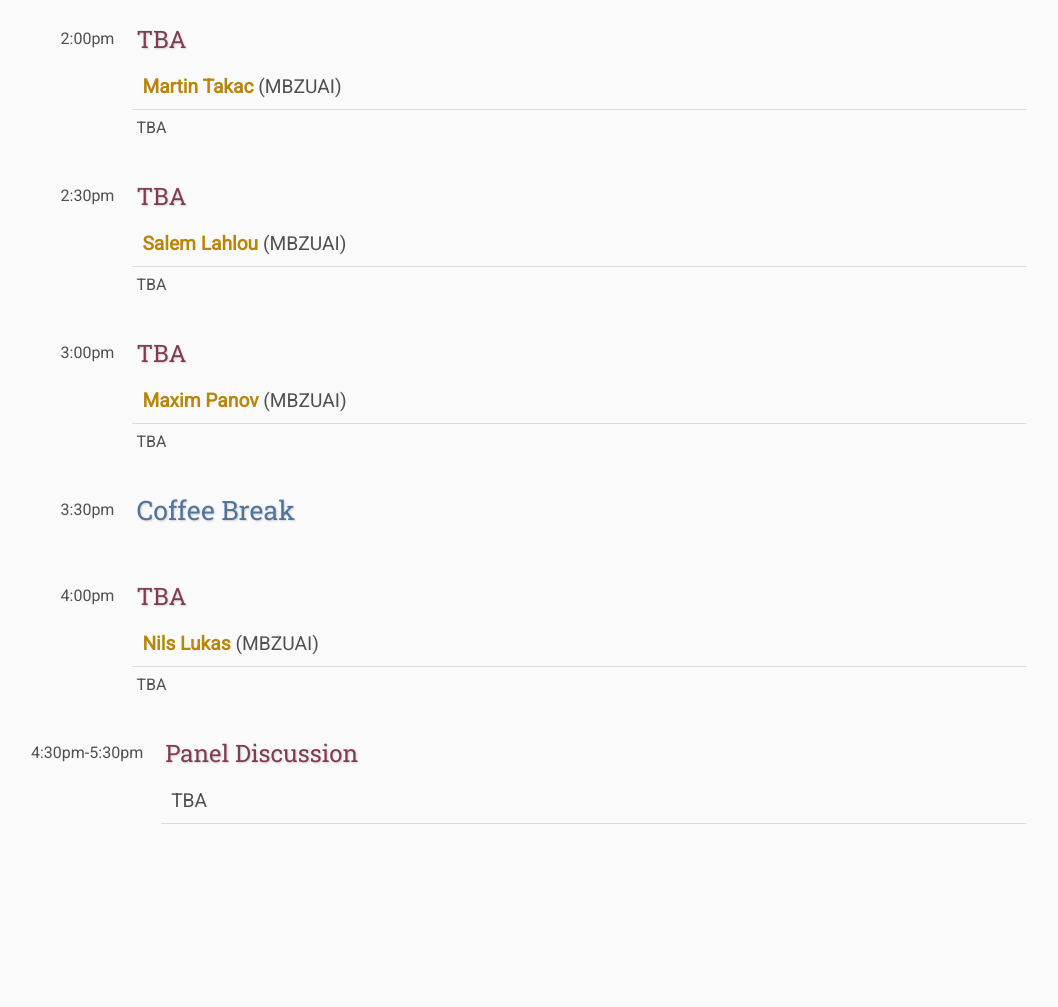
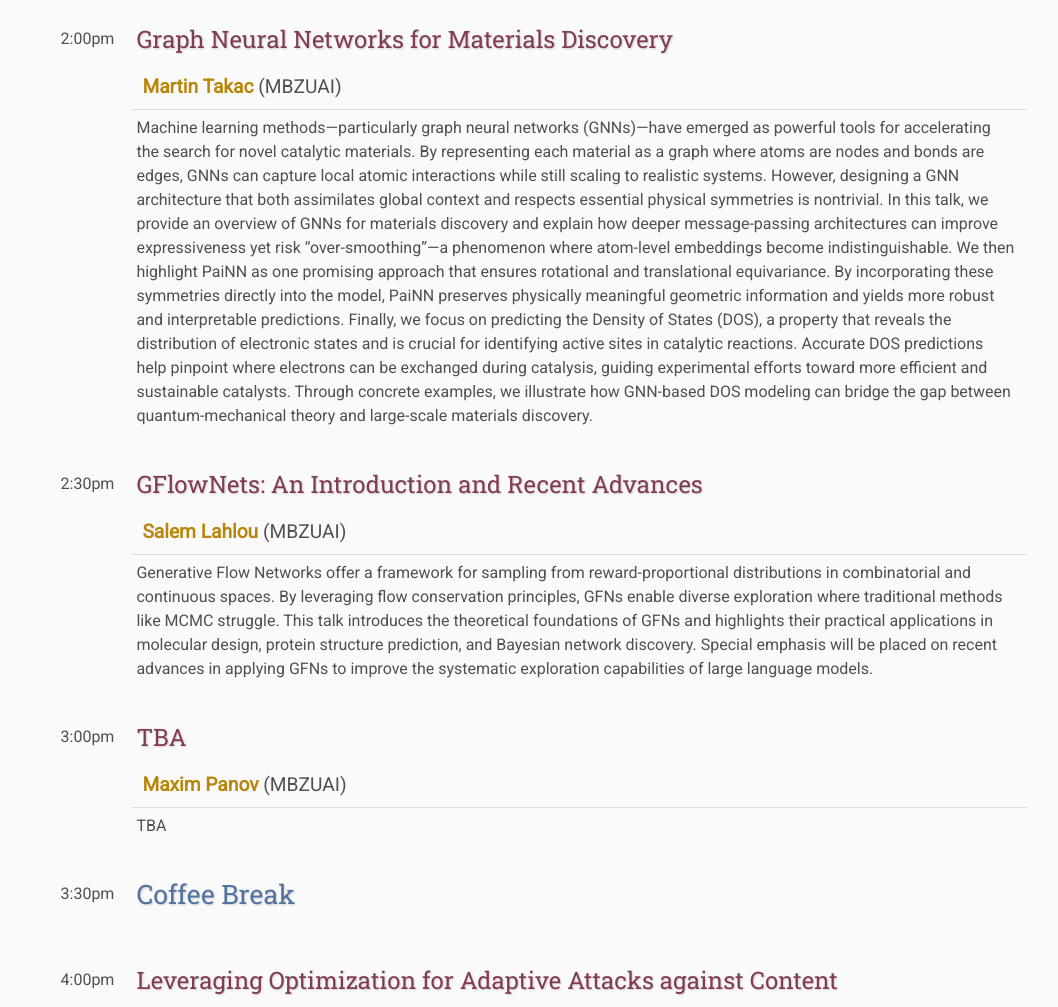
Before and after one commit to mbzuai-hiring/mbzuai-hiring.github.io, a plain HTML site: page day1.html in a window 1280 px wide. Shown: the part 2327-3334 px from the top of the page, without its empty margins (111-1169 px from the left). Before the commit the page ends 3213 px from the top, so only its background shows below. Drawn offline with Linux system fonts and the light colour scheme.

```diff
--- a/day1.html
+++ b/day1.html
@@ -187,7 +187,7 @@
                 2:00pm
             </td>
             <td class="title">
-                TBA
+                Graph Neural Networks for Materials Discovery
             </td>
         </tr>
         <tr>
@@ -197,7 +197,9 @@
         </tr>
         <tr>
             <td class="abstract">
-                TBA
+                Machine learning methods—particularly graph neural networks (GNNs)—have emerged as powerful tools for accelerating the search for novel catalytic materials. By representing each material as a graph where atoms are nodes and bonds are edges, GNNs can capture local atomic interactions while still scaling to realistic systems. However, designing a GNN architecture that both assimilates global context and respects essential physical symmetries is nontrivial.
+                In this talk, we provide an overview of GNNs for materials discovery and explain how deeper message-passing architectures can improve expressiveness yet risk “over-smoothing”—a phenomenon where atom-level embeddings become indistinguishable. We then highlight PaiNN as one promising approach that ensures rotational and translational equivariance. By incorporating these symmetries directly into the model, PaiNN preserves physically meaningful geometric information and yields more robust and interpretable predictions.
+                Finally, we focus on predicting the Density of States (DOS), a property that reveals the distribution of electronic states and is crucial for identifying active sites in catalytic reactions. Accurate DOS predictions help pinpoint where electrons can be exchanged during catalysis, guiding experimental efforts toward more efficient and sustainable catalysts. Through concrete examples, we illustrate how GNN-based DOS modeling can bridge the gap between quantum-mechanical theory and large-scale materials discovery.
         </td></tr>
     </tbody></table>
 
@@ -208,7 +210,7 @@
                 2:30pm
             </td>
             <td class="title">
-                TBA
+                GFlowNets: An Introduction and Recent Advances
             </td>
         </tr>
         <tr>
@@ -218,7 +220,7 @@
         </tr>
         <tr>
             <td class="abstract">
-                TBA
+                Generative Flow Networks offer a framework for sampling from reward-proportional distributions in combinatorial and continuous spaces. By leveraging flow conservation principles, GFNs enable diverse exploration where traditional methods like MCMC struggle. This talk introduces the theoretical foundations of GFNs and highlights their practical applications in molecular design, protein structure prediction, and Bayesian network discovery. Special emphasis will be placed on recent advances in applying GFNs to improve the systematic exploration capabilities of large language models.
         </td></tr>
     </tbody></table>
 
@@ -266,7 +268,7 @@
                 4:00pm
             </td>
             <td class="title">
-                TBA
+                Leveraging Optimization for Adaptive Attacks against Content
             </td>
         </tr>
         <tr>
@@ -276,7 +278,7 @@
         </tr>
         <tr>
             <td class="abstract">
-                TBA
+                Large Language Models (LLMs) can be misused to spread online spam and misinformation. Content watermarking deters misuse by hiding a message in model-generated outputs, enabling their detection using a secret watermarking key. Robustness is a core security property, stating that evading detection requires (significant) degradation of the content’s quality. Many LLM watermarking methods have been proposed, but robustness is tested only against non-adaptive attackers who lack knowledge of the watermarking method and can find only suboptimal attacks. We formulate the robustness of LLM watermarking as an objective function and propose preference-based optimization to tune adaptive attacks against the specific watermarking method. Our evaluation shows that (i) adaptive attacks substantially outperform non-adaptive baselines. (ii) Even in a non-adaptive setting, adaptive attacks optimized against a few known watermarks remain highly effective when tested against other unseen watermarks and (iii) optimization-based attacks are practical and require less than seven GPU hours. Our findings underscore the need to test robustness against adaptive attackers.
         </td></tr>
     </tbody></table>
     <table id="panel discussion">
```
Also changed, not shown: 1 other file.
